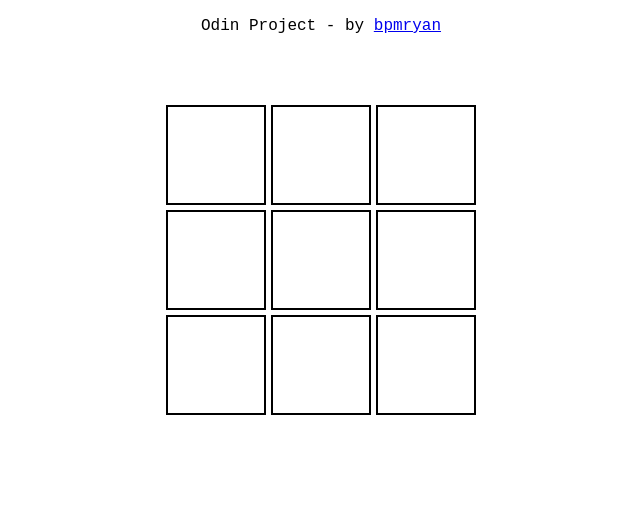
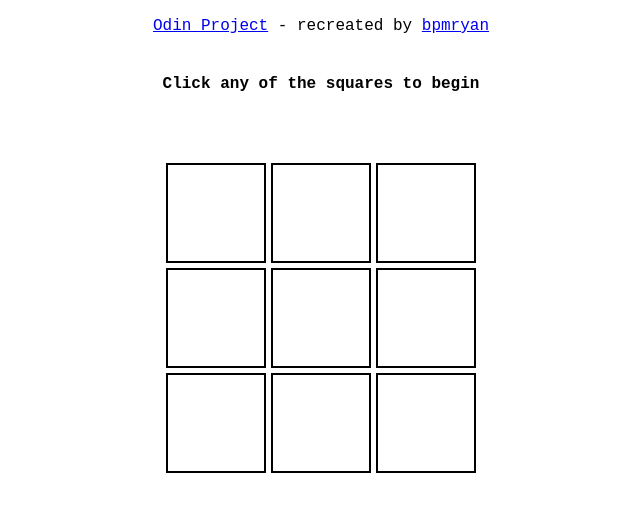
Before and after one commit to bpmryan/tictactoe, a plain HTML site: page index.html in a window 1280 px wide. Shown: the part 70-582 px from the top of the page, without its empty margins (319-959 px from the left). Drawn offline with Linux system fonts and the light colour scheme.

Commit message:
Adjust presentation

```diff
--- a/index.html
+++ b/index.html
@@ -9,9 +9,16 @@
   <body>
     <h1>Tic Tac Toe</h1>
     <p>
-      Odin Project - by
+      <a
+        href="https://www.theodinproject.com/lessons/node-path-javascript-tic-tac-toe"
+        target="_blank"
+        >Odin Project</a
+      >
+      - recreated by
       <a href="https://github.com/bpmryan" target="_blank">bpmryan</a>
     </p>
+
+    <p><strong>Click any of the squares to begin</strong></p>
     <div class="gameboard">
       <div class="square" data-index="0"></div>
       <div class="square" data-index="1"></div>
```
